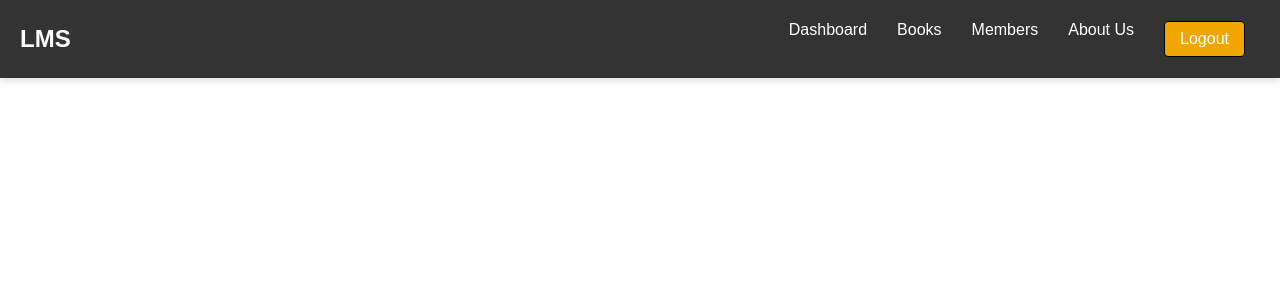
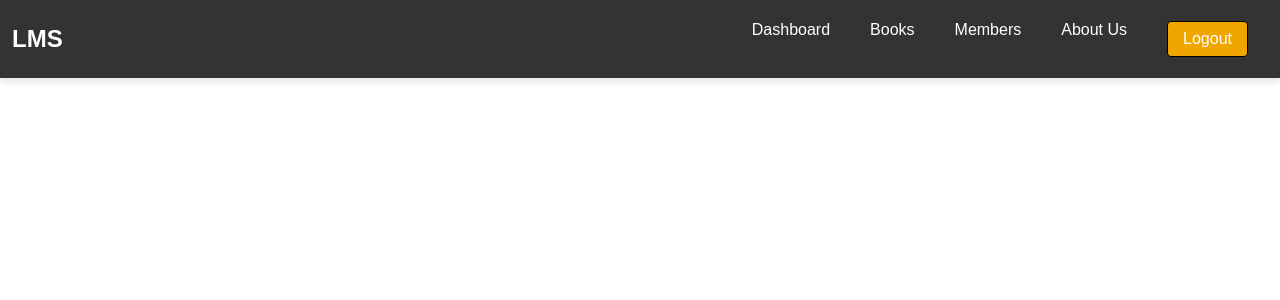
Before and after one commit to KushaRa/LMS-KaragasthalawaMV, a React (Create React App) app: page / in a window 1280 px wide. Shown: the top 300 px of the page. Built offline with nearby package versions, Linux system fonts and the light colour scheme.

Commit message:
fixed navbar

```diff
--- a/src/components/navBar.css
+++ b/src/components/navBar.css
@@ -2,7 +2,7 @@
     justify-content:space-between;
     font-family: Arial, sans-serif;
     background-color: #333;
-    padding: 5px 20px;
+    padding: 5px 12px;
     box-shadow: 0 4px 6px rgba(0, 0, 0, 0.1);
 }
 .logoN {
@@ -22,7 +22,7 @@ ul{
     color: white;
 }
 .navB ul li {
-    margin: 0 15px; /* Add space between list items */
+    margin: 0 20px; /* Add space between list items */
     color: white;   /* White text color */
     cursor: pointer; /* Pointer cursor for clickable items */
 }
```
